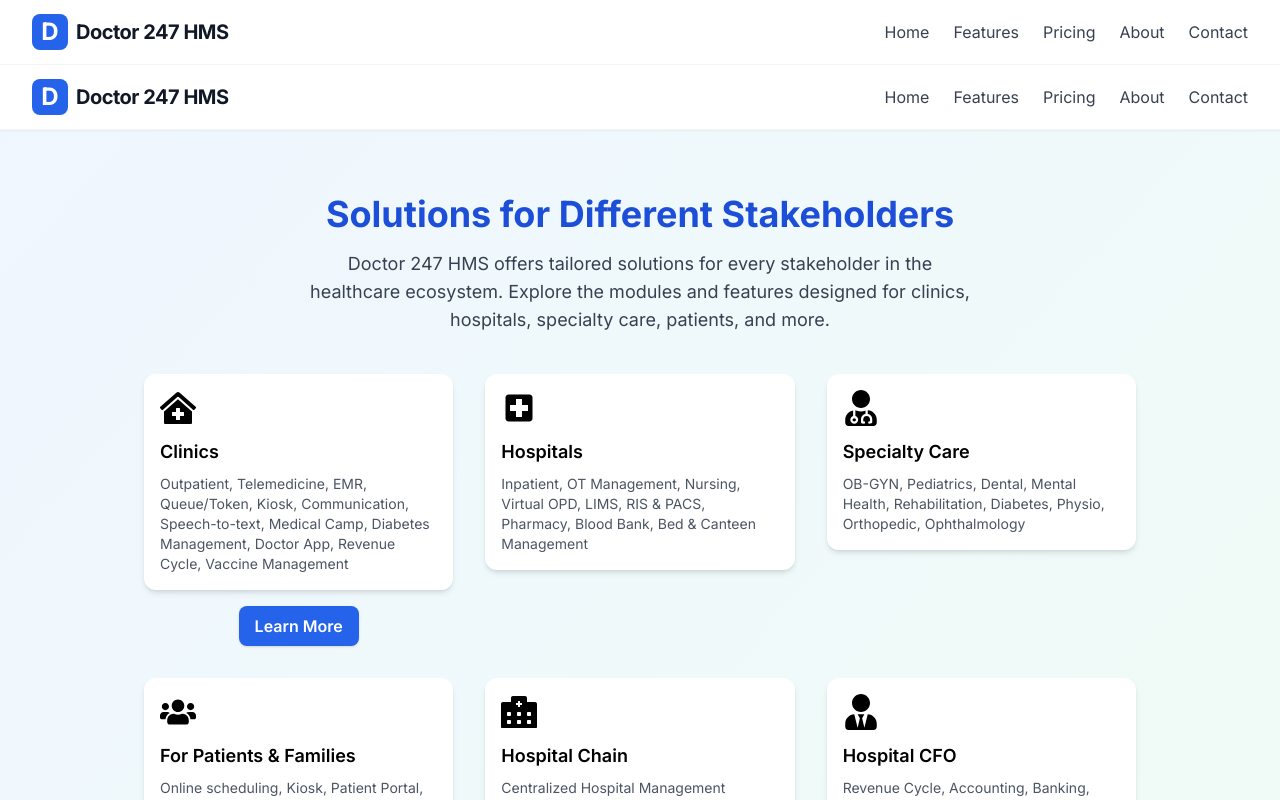
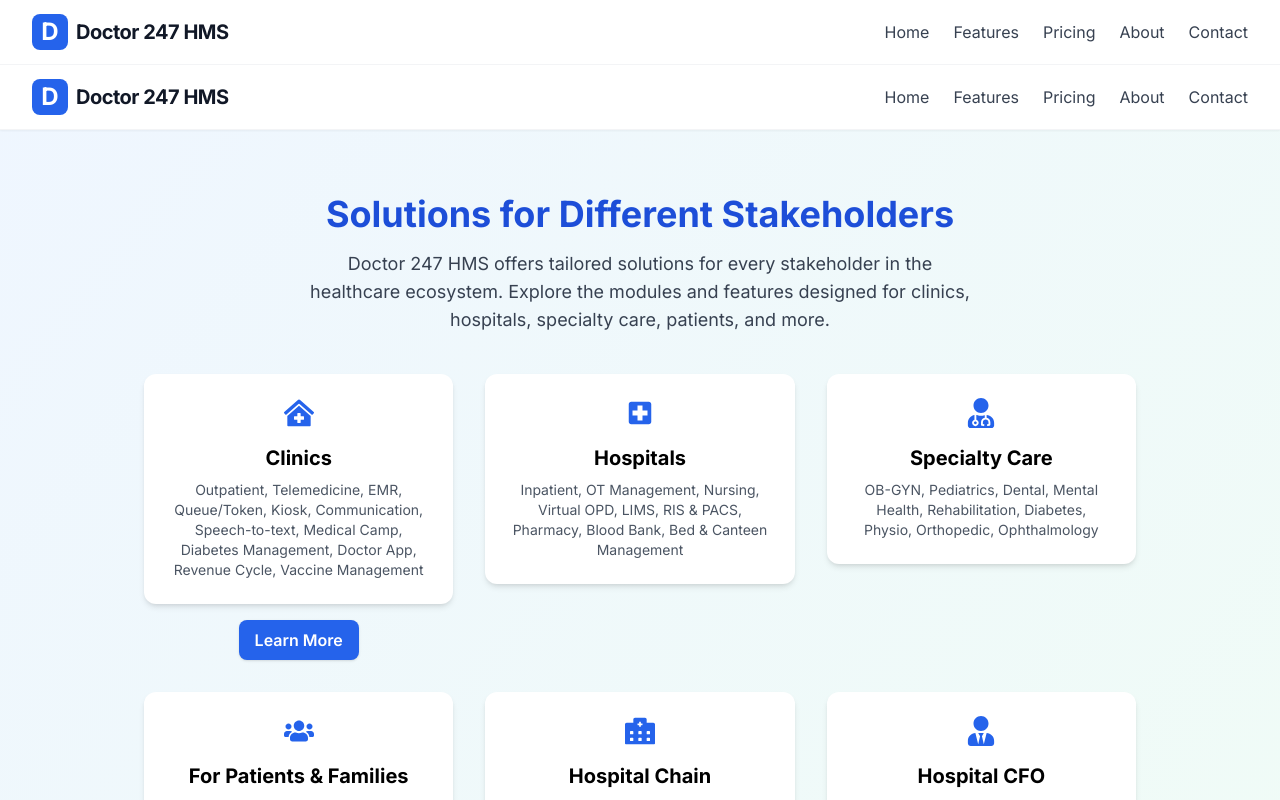
Before and after one commit to doctorsoftware/doctorsoftware, a React (Create React App) app: page /solutions in a window 1280 px wide. Shown: the top 800 px of the page. Built offline with nearby package versions, Linux system fonts and the light colour scheme.

Commit message:
Added missing SolutionCard component

```diff
--- a/src/components/SolutionCard.jsx
+++ b/src/components/SolutionCard.jsx
@@ -1,11 +1,11 @@
-import React from "react";
+import React from 'react';
 
 const SolutionCard = ({ title, icon, description }) => {
   return (
-    <div className="p-4 bg-white rounded-xl shadow-md hover:shadow-lg transition duration-300">
-      <div className="text-4xl mb-3">{icon}</div>
-      <h3 className="text-lg font-semibold mb-2">{title}</h3>
-      <p className="text-sm text-gray-600">{description}</p>
+    <div className="bg-white rounded-xl shadow-md p-6 hover:shadow-lg transition duration-300">
+      <div className="text-blue-600 text-3xl mb-4 flex justify-center">{icon}</div>
+      <h3 className="text-xl font-bold text-center mb-2">{title}</h3>
+      <p className="text-gray-600 text-sm text-center">{description}</p>
     </div>
   );
 };
```
